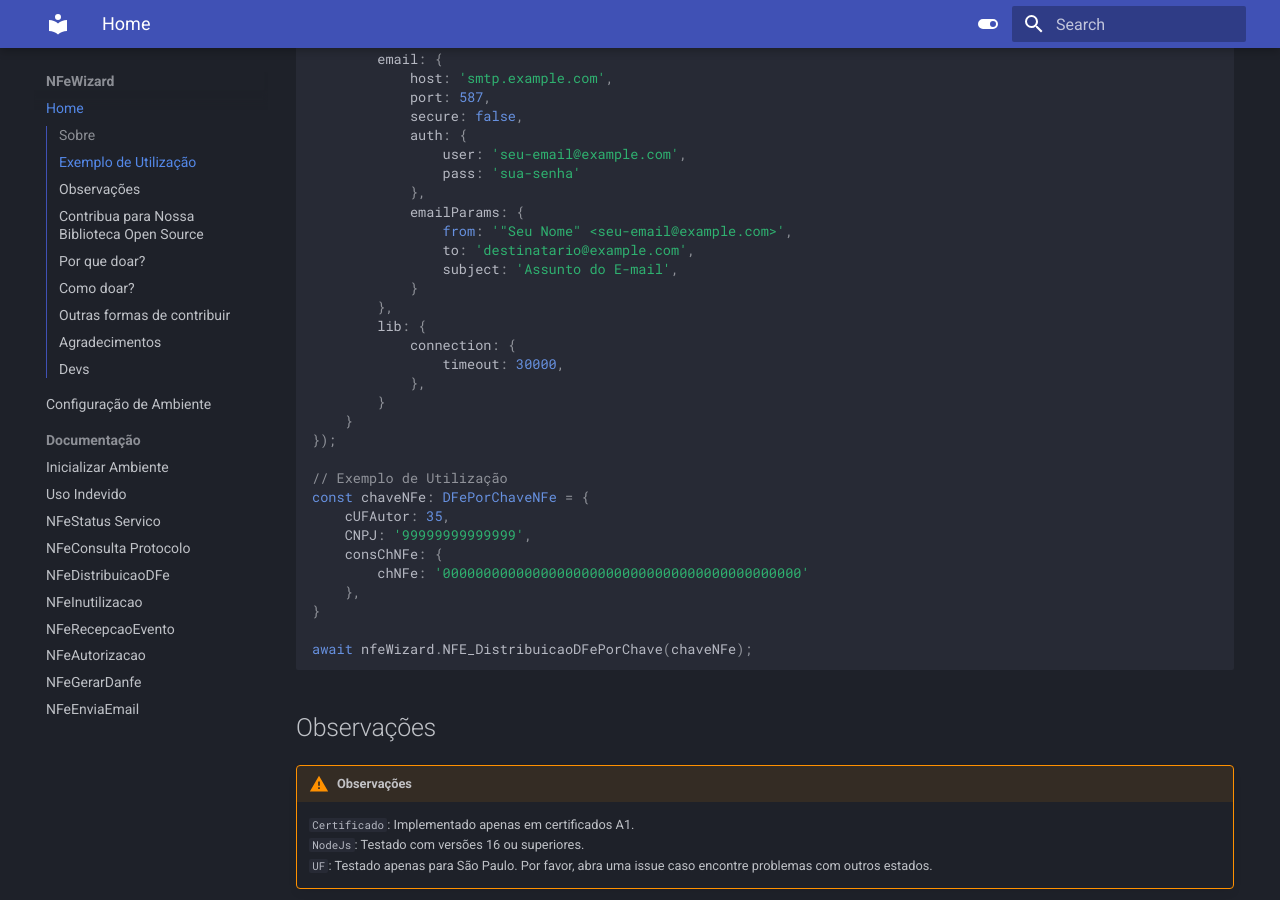
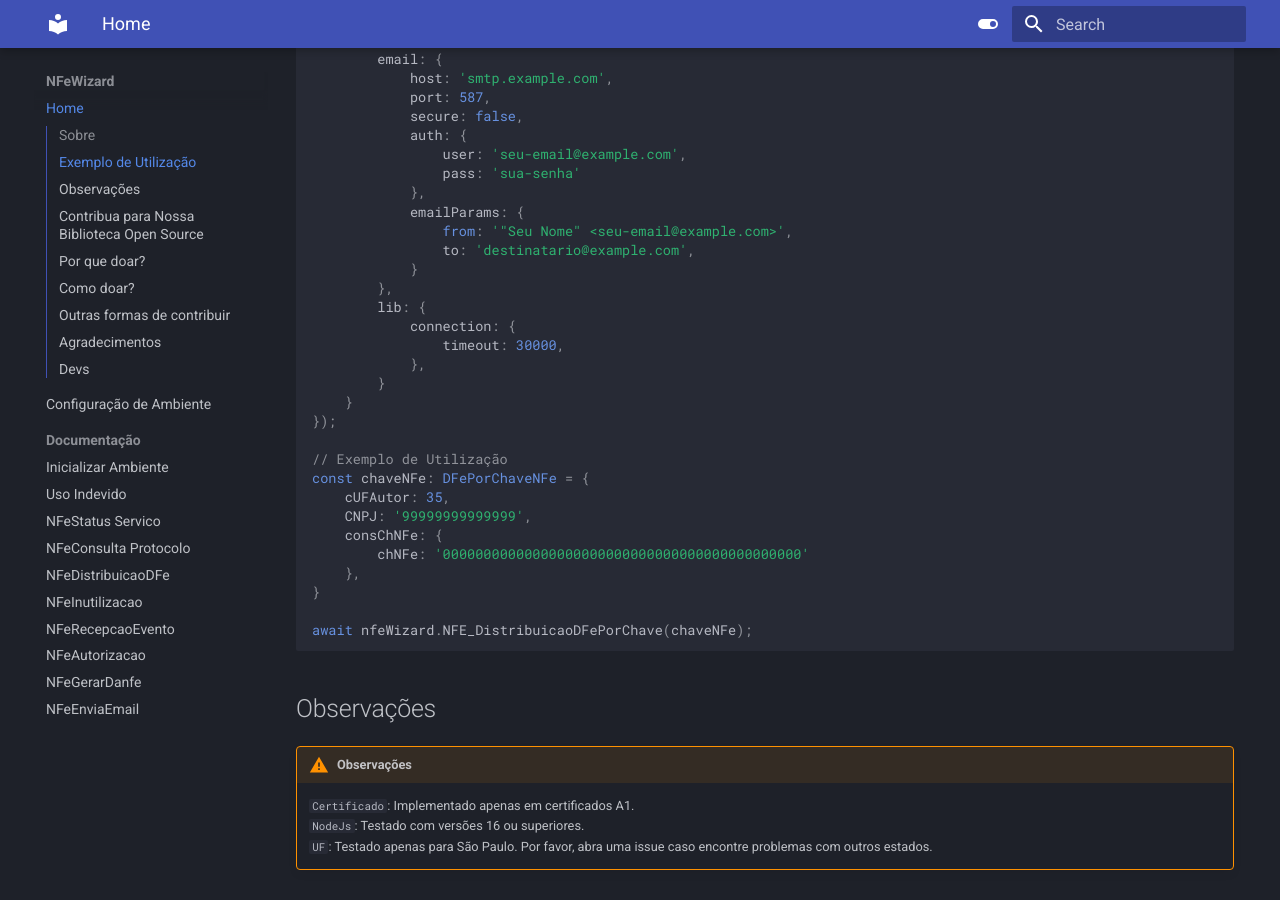
Before and after one commit to nfewizard-org/nfewizard-org.github.io, an MkDocs documentation site: the page built from docs/index.md, in a window 1280 px wide and 900 px high, scrolled down 1677 px. Built offline with MkDocs 1.6.1 and Material for MkDocs 9.7.7, drawn with Linux system fonts in a browser that asks for light colours.

Commit message:
feat: Removed the subject property from emailParams. The subject should now be passed directly in the props when calling the NFe_EnviaEmail method.

```diff
--- a/docs/index.md
+++ b/docs/index.md
@@ -66,7 +66,6 @@ await nfeWizard.NFE_LoadEnvironment({
             emailParams: {
                 from: '"Seu Nome" <seu-email@example.com>',
                 to: 'destinatario@example.com',
-                subject: 'Assunto do E-mail',
             }
         },
         lib: {
```
Also changed, not shown: docs/nfeInicializarAmbiente.md (+0 -1 lines).
